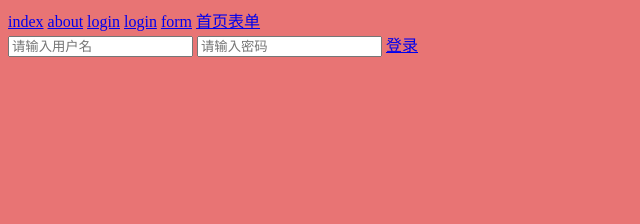
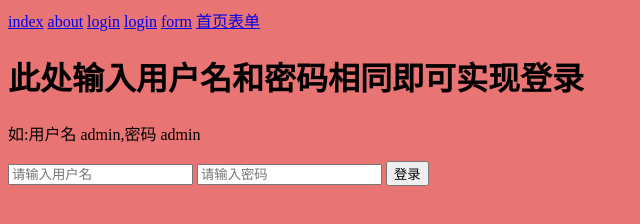
Before and after one commit to btc022003/webpack-angular, a website built with webpack: page app/index.html in a window 1280 px wide. Shown: the whole page, without its empty margins (0-640 px from the left). Built offline with nearby package versions, Linux system fonts and the light colour scheme; some packages are replaced by stand-ins of ours; no server answers.

Commit message:
修改登录页面的说明,把登录页面中的按钮改成submit形势

```diff
--- a/app/tpl/login.html
+++ b/app/tpl/login.html
@@ -1,6 +1,8 @@
-
-<form action="#">
+<h1>此处输入用户名和密码相同即可实现登录</h1>
+<p>如:用户名 admin,密码 admin</p>
+<form action="#" novalidate ng-submit="logIn()">
   <input type="text" ng-model="userName" placeholder="请输入用户名">
   <input type="password" ng-model="pwd" placeholder="请输入密码">
-  <a href="javascript:void(0)" ng-click="logIn()">登录</a>
+  <!-- <a href="javascript:void(0)" ng-click="logIn()">登录</a> -->
+  <input type="submit" value="登录">
 </form>
```
